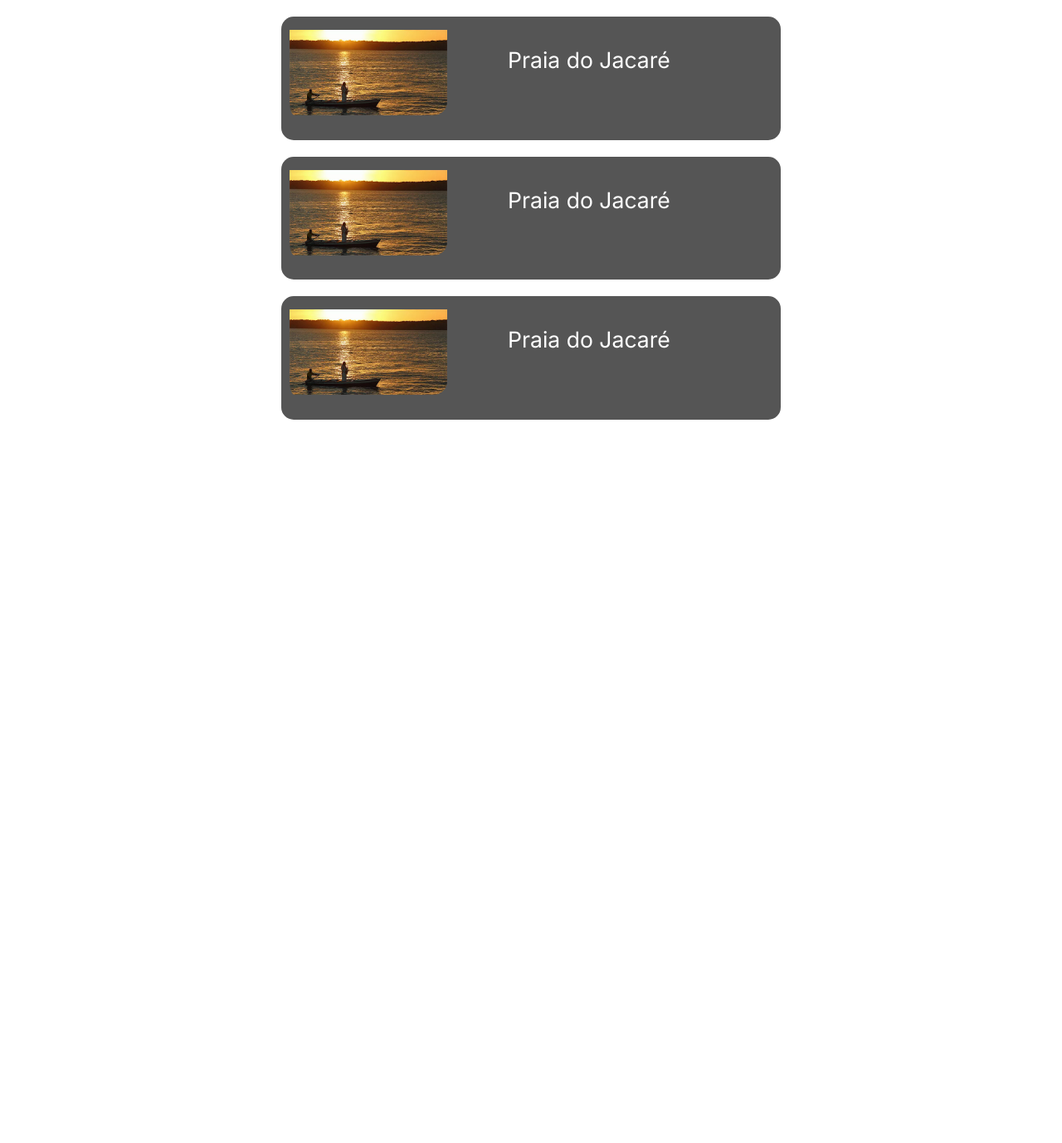
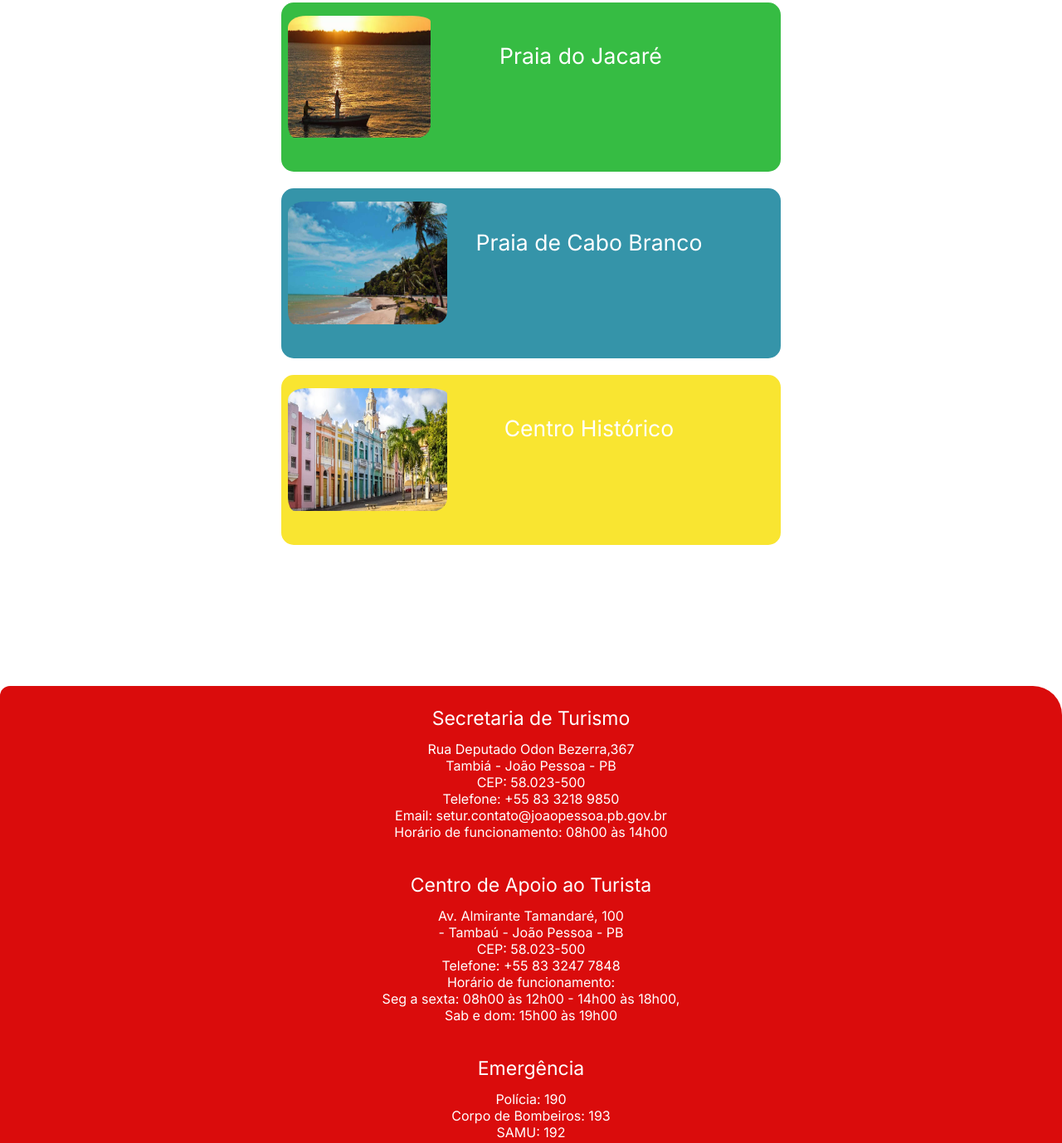
Before and after one commit to ArtthSilva/ByJampa, a plain HTML site: page index.html in a window 1280 px wide. Shown: the part 1235-2613 px from the top of the page at 83% size. Before the commit the page ends 1761 px from the top, so only its background shows below. Drawn offline with Linux system fonts and the light colour scheme.

Commit message:
adição do video e parte de ajuda, update lugares

```diff
--- a/index.html
+++ b/index.html
@@ -89,6 +89,10 @@
     </div>
 <!-- video -->
     <div class="video">
+        <iframe width="500" height="310"
+         src="https://www.youtube.com/embed/T4BWFWMqB2I"
+         title="YouTube video player" frameborder="0"
+         allow="accelerometer; autoplay; clipboard-write; encrypted-media; gyroscope; picture-in-picture; web-share" allowfullscreen></iframe>
     </div>
 
 <!-- divisor -->
@@ -100,22 +104,50 @@
 <!-- top destinos hoje -->
     <div class="top-destinos">
         <div class="praia-do-jacare">
-            <img src="./images/praia-do-jacare2.webp" width="200px" height="80px" id="praia1" alt="praia do jacare">
+            <img src="./images/praia-do-jacare2.webp" width="180px" height="70px" id="praia1" alt="praia do jacare">
              <p id="nomePraia1">Praia do Jacaré</p>
 
         </div>
         <div class="espacamento"></div>
-        <div class="praia-do-jacare">
-            <img src="./images/praia-do-jacare2.webp" width="200px" height="80px" id="praia1" alt="praia do jacare">
-             <p id="nomePraia1">Praia do Jacaré</p>
+        <div class="praia-de-cabo-branco">
+            <img src="./images/jampa3.jpg" width="200px" height="80px" id="praia1" alt="praia do jacare">
+             <p id="nomePraia1">Praia de Cabo Branco</p>
         </div>
         <div class="espacamento"></div>
-        <div class="praia-do-jacare">
-            <img src="./images/praia-do-jacare2.webp" width="200px" height="80px" id="praia1" alt="praia do jacare">
-             <p id="nomePraia1">Praia do Jacaré</p>
+        <div class="centro-historico">
+            <img src="./images/jp3.jpg" width="200px" height="80px" id="praia1" alt="praia do jacare">
+             <p id="nomePraia1">Centro Histórico</p>
         </div>
-        <div class="espacamento"></div>
+        <div class="espacamento2"></div>
     </div>
+    <!-- ultimo topico com ajuda para o usuario  -->
+    <div class="informacoes-ajuda">
+        <p class="topicos">Secretaria de Turismo</p>
+        <p class="texto-ajuda">
+            Rua Deputado Odon Bezerra,367<br>
+            Tambiá - João Pessoa - PB<br>
+            CEP: 58.023-500<br>
+            Telefone: +55 83 3218 9850<br>
+            Email: setur.contato@joaopessoa.pb.gov.br<br>
+            Horário de funcionamento: 08h00 às 14h00</p>
+            <br>
+            <br>
+            <p class="topicos">Centro de Apoio ao Turista</p>
+            <p class="texto-ajuda">Av. Almirante Tamandaré, 100<br>
+                - Tambaú - João Pessoa - PB<br>
+                CEP: 58.023-500<br>
+                Telefone: +55 83 3247 7848<br>
+                Horário de funcionamento:<br>
+                Seg a sexta: 08h00 às 12h00 - 14h00 às 18h00,<br>
+                 Sab e dom: 15h00 às 19h00</p>
+            <br>
+            <br>
+            <p class="topicos">Emergência</p>
+            <p class="texto-ajuda">Polícia: 190<br>
+                Corpo de Bombeiros: 193<br>
+                SAMU: 192</p>
+    </div>
+
     <section>
 
     </section>
--- a/style.css
+++ b/style.css
@@ -125,7 +125,7 @@ body {
 /* CARROSSEL DE SLIDES */
 
 .container {
-    height: 550px;
+    height: 630px;
     width: 100%;
     overflow: hidden;
     position: absolute;
@@ -195,7 +195,7 @@ input {
 .text-apresentacao{
     text-align: center;
     align-items: end;
-    padding-top: 650px;
+    padding-top: 690px;
     padding-left: 50px;
     padding-right: 50px;
     padding-bottom: 20px;
@@ -214,11 +214,8 @@ hr{
 /* video */
 
 .video{
-    width: 50%;
-    height: 40%;
-    margin-left: 23%;
-    margin-bottom: 6%;
-    background-color: #000;
+    padding-bottom: 2%;
+    text-align: center;
 }
 /* texto antes dos topicos */
 .destino-hoje{
@@ -230,33 +227,56 @@ hr{
 /* container dos top lugares  */
 .top-destinos{
     width: 100%;
-    height: 30%;
+    height: 55%;
     border-radius: 15px;
+    padding-bottom: 120px;
 
 }
 /* div da praia do jacare */
 .praia-do-jacare{
-background-color: #555;
-    height: 62%;
+background-color: #36BC43;
+    height: 64%;
     width:  47%;
     margin-left: auto;
     margin-right: auto;
     border-radius: 15px;
+    min-width: 360px;
+
+}
+.praia-de-cabo-branco{
+background-color: #3594A9;
+    height: 64%;
+    width:  47%;
+    margin-left: auto;
+    margin-right: auto;
+    border-radius: 15px;
+    min-width: 360px;
+
+}
+.centro-historico{
+background-color: #F9E531;
+    height: 64%;
+    width:  47%;
+    margin-left: auto;
+    margin-right: auto;
+    border-radius: 15px;
+    min-width: 360px;
+
 
 }
 
 /* imagem da praia do jacare */
 
 #praia1{
-    border-radius: 16px;
+    border-radius: 30px 23px 16px 16px;
     float: left;
     padding-top: 16px;
-    padding-left: 10px;
+    padding-left: 8px;
     height: 80%;
 }
 /* texto do nome da praia */
 #nomePraia1{
-    padding-top: 6%;
+    padding-top: 8%;
     padding-right: 10%;
     text-align: center;
     font-size: 166%;
@@ -267,4 +287,27 @@ background-color: #555;
     height: 20px;
 }
 
+.informacoes-ajuda{
+    width: 100%;
+    height: 90%;
+    border-radius: 12px 35px 0px 0px;
+    background-color: #da0c0c;
+    text-align: center;
+    margin-top: 30%;
+    padding-bottom: 3%;
+    padding-top: 2%;
+}
+
+.texto-ajuda{
+    color: #fff;
+}
+
+.topicos{
+    text-align: center;
+    color: #fff;
+    padding-bottom: 13px;
+    font-size: 23px;
+
+}
+
 /* APRESENTAÇÃO */
```
Also changed, not shown: images/jampa3.jpg (added).
